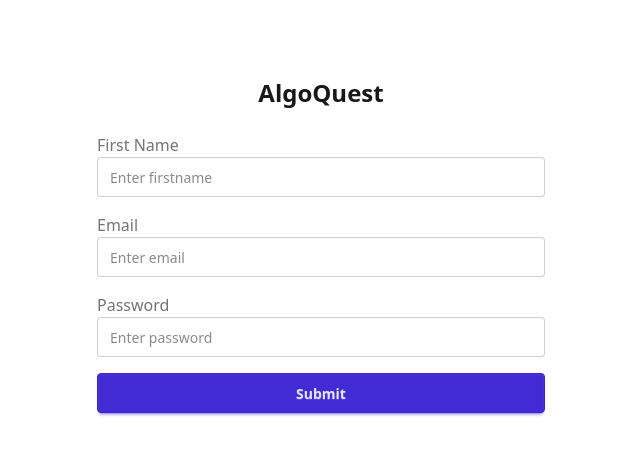
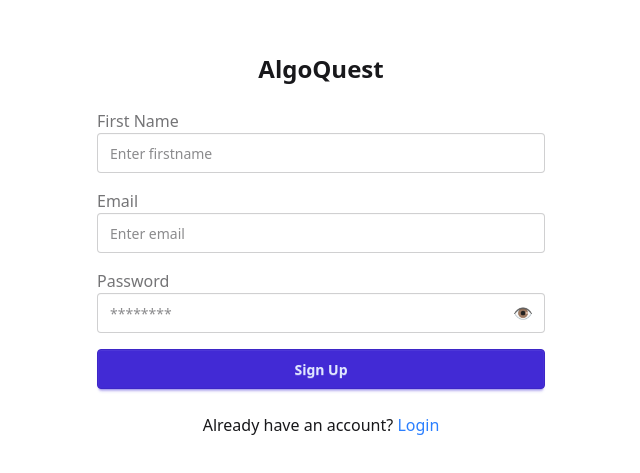
Before and after one commit to gaurav0973/AlgoQuest, a React app in the folder Frontend/: page /signup in a window 1280 px wide. Shown: the part 155-628 px from the top of the page, without its empty margins (319-959 px from the left). Built offline with nearby package versions, Linux system fonts and the light colour scheme; no server answers; the HTML template or start-up script is replaced by a standard one.

Commit message:
fixed bugs

```diff
--- a/Frontend/src/App.jsx
+++ b/Frontend/src/App.jsx
@@ -9,12 +9,21 @@ import { checkAuth } from "./utils/authSlice.js";
 function App() {
 
 
-  const {isAuthenticated} = useSelector((state) => state.auth);
+  const {isAuthenticated, loading} = useSelector((state) => state.auth);
   const dispatch = useDispatch()
 
   useEffect(()=>{
     dispatch(checkAuth())
   }, [dispatch])
+
+
+  if (loading) {
+  return (
+    <div className="flex justify-center items-center min-h-screen">
+      <div className="w-12 h-12 border-4 border-blue-500 border-t-transparent rounded-full animate-spin"></div>
+    </div>
+  );
+}
 
 
   return (
--- a/Frontend/src/pages/Home.jsx
+++ b/Frontend/src/pages/Home.jsx
@@ -1,6 +1,44 @@
+/* eslint-disable no-unused-vars */
+import { useDispatch, useSelector } from "react-redux"
+import { useNavigate } from "react-router"
+import { logoutUser } from "../utils/authSlice"
+
 function Home() {
+  const { user } = useSelector((state) => state.auth)
+  const dispatch = useDispatch()
+  const navigate = useNavigate()
+
+  const handleLogout = () => {
+    dispatch(logoutUser())
+  }
+
   return (
-    <div>This is the home page brother </div>
+    <div>
+      {/* Navbar */}
+      <div className="w-full navbar bg-base-300 px-8 flex justify-between items-center">
+        <a className="btn btn-ghost normal-case text-xl">AlgoQuest</a>
+        <div>
+          <span className="mr-4 font-bold ">Hello, {user?.firstName || "User"}</span>
+        </div>
+        <div>
+          <button
+            className="btn btn-outline btn-primary"
+            onClick={handleLogout}
+          >
+            Logout
+          </button>
+        </div>
+      </div>
+
+      {/* Main Content */}
+      <div className="p-8">
+        <h1 className="text-3xl font-bold mb-4">
+          Welcome, {user?.firstName || "User"}!
+        </h1>
+        <p className="text-lg">This is the home page of AlgoQuest.</p>
+      </div>
+    </div>
   )
 }
+
 export default Home
--- a/Frontend/src/pages/Login.jsx
+++ b/Frontend/src/pages/Login.jsx
@@ -3,20 +3,30 @@ import { useForm } from 'react-hook-form';
 import { zodResolver } from '@hookform/resolvers/zod';
 import { z } from 'zod';
 import { useDispatch, useSelector } from 'react-redux';
-import { useNavigate } from 'react-router';
+import { Link, useNavigate } from 'react-router';
 import { loginUser } from '../utils/authSlice';
 import { useEffect } from 'react';
 
 const loginSchema = z.object({
     emailId: z.string().email("Enter a valid email"),
-    password: z.string().min(8, "Password should be atleast 8 characters")
+  password: z
+    .string()
+    .min(8, "Password must be at least 8 characters")
+    .regex(/[A-Z]/, "Password must contain at least one uppercase letter")
+    .regex(/[a-z]/, "Password must contain at least one lowercase letter")
+    .regex(/[0-9]/, "Password must contain at least one number")
+    .regex(
+      /[^A-Za-z0-9]/,
+      "Password must contain at least one special character"
+    )
+
 })
 
 function Login() {
 
     const dispatch = useDispatch()
     const navigate = useNavigate()
-    const {isAuthenticated, loading, error} = useSelector((state) => state.auth)
+    const {isAuthenticated, loading} = useSelector((state) => state.auth)
 
 
 
@@ -84,6 +94,10 @@ function Login() {
             Login
           </button>
         </form>
+
+        <div>
+          <p>Don't have an account? <Link to="/signup" className="text-blue-500">Sign Up</Link></p>
+        </div>
       </div>
     </div>
   )
--- a/Frontend/src/pages/Signup.jsx
+++ b/Frontend/src/pages/Signup.jsx
@@ -3,9 +3,9 @@ import { useForm } from "react-hook-form";
 import { zodResolver } from "@hookform/resolvers/zod";
 import { z } from "zod";
 import { useDispatch, useSelector } from "react-redux";
-import { useNavigate } from "react-router";
+import { Link, useNavigate } from "react-router";
 import { registerUser } from "../utils/authSlice";
-import { useEffect } from "react";
+import { useEffect, useState } from "react";
 
 const signupSchema = z.object({
   firstName: z.string().min(3, "Name should be atleast 3 characters"),
@@ -23,9 +23,11 @@ const signupSchema = z.object({
 });
 
 function Signup() {
+
+  const [showPassword, setShowPassword] = useState(false)
   const dispatch = useDispatch();
   const navigate = useNavigate();
-  const { isAuthenticated, loading, error } = useSelector(
+  const { isAuthenticated, loading } = useSelector(
     (state) => state.auth
   );
 
@@ -98,12 +100,22 @@ function Signup() {
             <label className="label">
               <span className="label-text">Password</span>
             </label>
-            <input
-              {...register("password")}
-              placeholder="Enter password"
-              type="password"
-              className="input input-bordered w-full"
-            />
+            <div className="relative">
+              <input
+                {...register("password")}
+                placeholder="********"
+                type={showPassword ? "text" : "password"}
+                className="input input-bordered w-full"
+              />
+              <button
+                type="button"
+                onClick={() => setShowPassword(!showPassword)}
+                className="absolute right-3 top-1/2 transform -translate-y-1/2 text-gray-500"
+              >
+                {showPassword ? "🙈" : "👁️"}
+              </button>
+            </div>
+
             {errors.password && (
               <label className="label">
                 <span className="label-text-alt text-error">
@@ -119,9 +131,14 @@ function Signup() {
             disabled={loading}
             className="btn btn-primary w-full"
           >
-            {loading ? "Signing up..." : "Submit"}
+            {loading ? "Signing up..." : "Sign Up"}
           </button>
         </form>
+
+
+        <div>
+          <p>Already have an account? <Link to="/login" className="text-blue-500">Login</Link></p>
+        </div>
       </div>
     </div>
   );
--- a/Frontend/src/utils/authSlice.js
+++ b/Frontend/src/utils/authSlice.js
@@ -46,7 +46,7 @@ export const logoutUser = createAsyncThunk(
   "auth/logout",
   async (_, { rejectWithValue }) => {
     try {
-      await axiosClient.post("/user/logout");
+      await axiosClient.get("/user/logout");
       return null;
     } catch (error) {
       const message =
```
